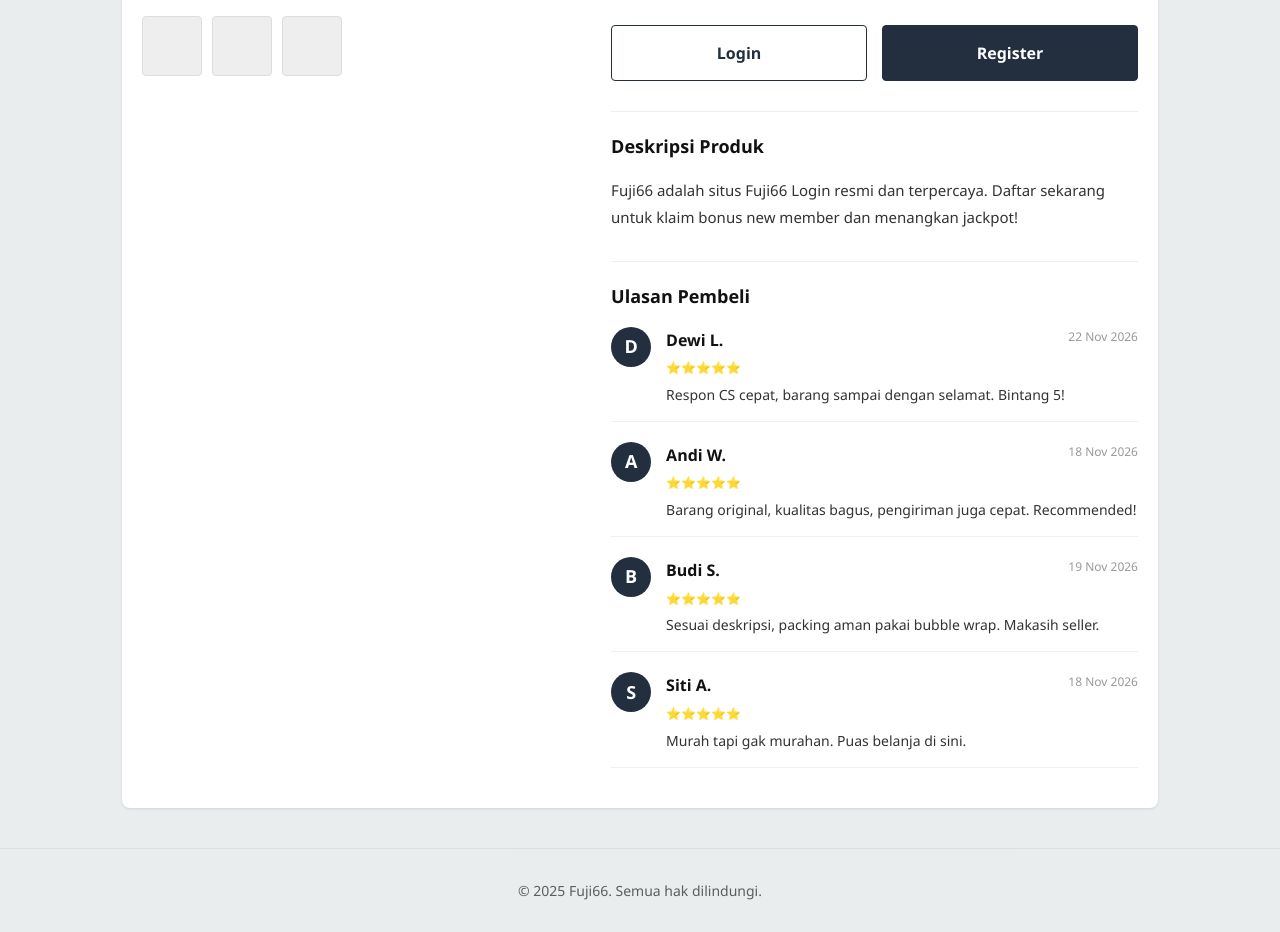
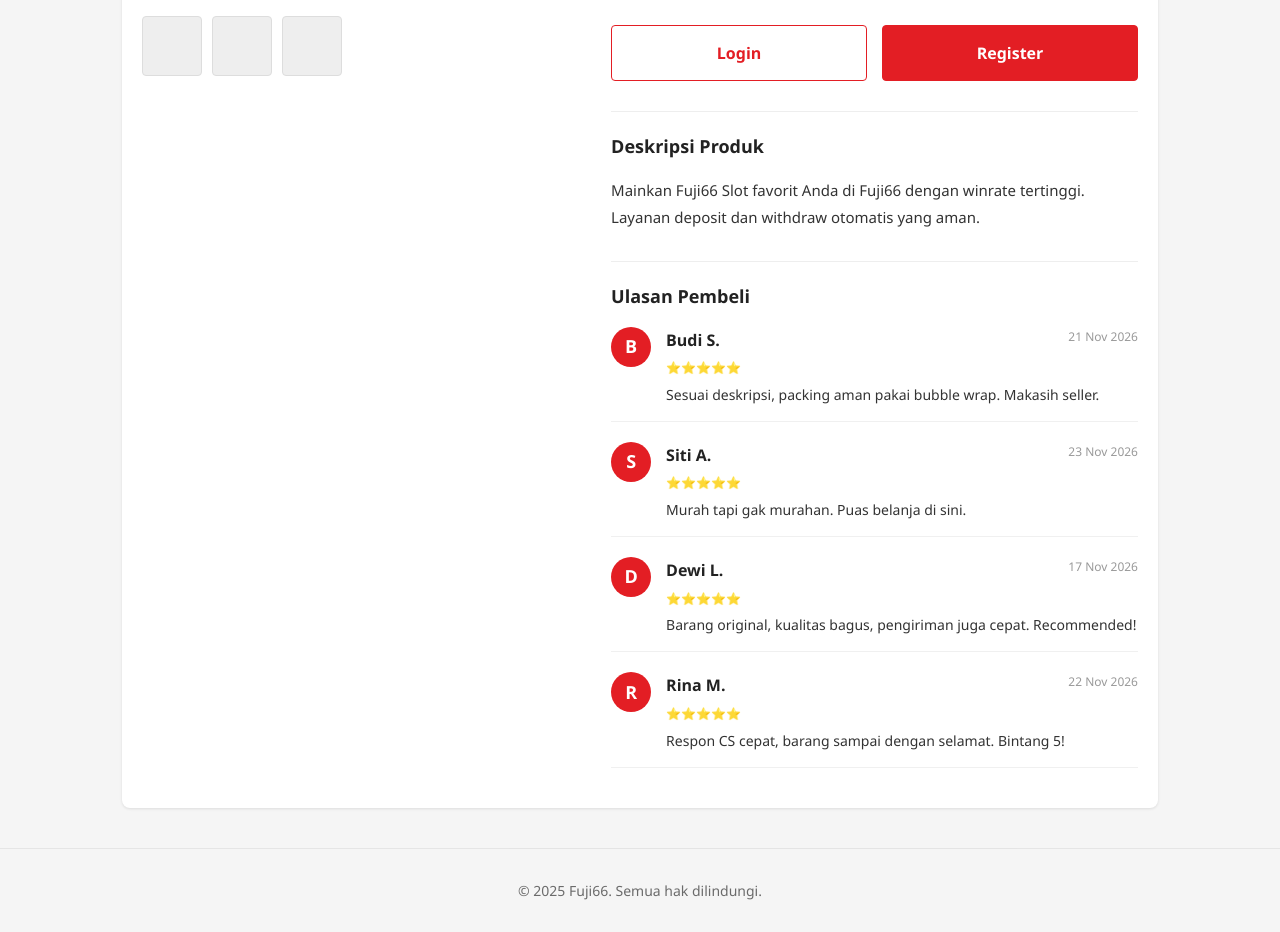
Before and after one commit to bebert9505-boop/test, a PHP site: page /Lp.php in a window 1280 px wide. Shown: the part 482-1414 px from the top of the page. Run offline with PHP 8.4, Linux system fonts and the light colour scheme.

Commit message:
Update Lp.php

```diff
--- a/Lp.php
+++ b/Lp.php
@@ -3,14 +3,14 @@
 <head>
 <meta charset="UTF-8">
 <meta name="viewport" content="width=device-width, initial-scale=1.0">
-<title>Fuji66 - Situs Slot Fuji66 Slot Gacor Terpercaya</title>
-<meta name="description" content="Fuji66 adalah situs Fuji66 Login resmi dan terpercaya. Daftar sekarang untuk klaim bonus new member dan menangkan jackpot!">
+<title>Daftar Slot Fuji66 Login Resmi &amp; Winrate Tinggi di Fuji66</title>
+<meta name="description" content="Mainkan Fuji66 Slot favorit Anda di Fuji66 dengan winrate tertinggi. Layanan deposit dan withdraw otomatis yang aman.">
 <meta name="keywords" content="Fuji66, Fuji66 Slot, Fuji66 Daftar, Fuji66 Login, Fuji66">
 <meta name="robots" content="index, follow">
-<meta property="og:title" content="Fuji66 - Situs Slot Fuji66 Slot Gacor Terpercaya">
-<meta property="og:description" content="Fuji66 adalah situs Fuji66 Login resmi dan terpercaya. Daftar sekarang untuk klaim bonus new member dan menangkan jackpot!">
+<meta property="og:title" content="Daftar Slot Fuji66 Login Resmi &amp; Winrate Tinggi di Fuji66">
+<meta property="og:description" content="Mainkan Fuji66 Slot favorit Anda di Fuji66 dengan winrate tertinggi. Layanan deposit dan withdraw otomatis yang aman.">
 <meta property="og:type" content="website">
-<link rel="canonical" href="https://loknathholidays.in/blog/">
+<link rel="canonical" href="https://hoperamdhanu.org/support-us/">
 <link rel="amphtml" href="https://fuji66.bebert9505.workers.dev/">
 <link rel='dns-prefetch' href='//thumbs.ebaystatic.com'>
 <link rel='dns-prefetch' href='//vi.vipr.ebaydesc.com'>
@@ -27,14 +27,6 @@
   "mainEntity": [
     {
       "@type": "Question",
-      "name": "Bagaimana cara daftar akun?",
-      "acceptedAnswer": {
-        "@type": "Answer",
-        "text": "Klik tombol Register, isi data dengan valid, dan akun siap digunakan."
-      }
-    },
-    {
-      "@type": "Question",
       "name": "Berapa lama proses deposit?",
       "acceptedAnswer": {
         "@type": "Answer",
@@ -43,18 +35,26 @@
     },
     {
       "@type": "Question",
-      "name": "Apakah data pribadi saya aman?",
+      "name": "Apakah situs ini aman?",
       "acceptedAnswer": {
         "@type": "Answer",
-        "text": "Data Anda 100% aman dan tidak akan dijual ke pihak ketiga."
+        "text": "Sangat aman, kami menggunakan sistem enkripsi SSL berlapis."
       }
     },
     {
       "@type": "Question",
-      "name": "Apa itu RTP dalam slot?",
+      "name": "Apakah ada batasan penarikan?",
       "acceptedAnswer": {
         "@type": "Answer",
-        "text": "RTP (Return to Player) adalah persentase rata-rata kemenangan yang dikembalikan ke pemain dalam jangka panjang."
+        "text": "Tidak ada batasan maksimal penarikan, Anda bisa WD berapapun kemenangan Anda."
+      }
+    },
+    {
+      "@type": "Question",
+      "name": "Apakah akun bisa dibekukan?",
+      "acceptedAnswer": {
+        "@type": "Answer",
+        "text": "Akun akan dibekukan jika terbukti melakukan kecurangan (bonus hunter, dll)."
       }
     }
   ]
@@ -65,9 +65,9 @@
 
 *{margin:0;padding:0;box-sizing:border-box}
 html{scroll-behavior:smooth}
-body{font-family:'Segoe UI',system-ui,sans-serif;background:#eaeded;color:#111111;line-height:1.65;-webkit-font-smoothing:antialiased}
+body{font-family:'Segoe UI',system-ui,sans-serif;background:#f5f5f5;color:#222222;line-height:1.65;-webkit-font-smoothing:antialiased}
 img{max-width:100%}
-a{color:#232f3e;text-decoration:none}
+a{color:#e31e24;text-decoration:none}
 .wrap{max-width:1080px;margin:0 auto;padding:0 22px}
 
 /* === ETYS CLONE HEADER STYLE === */
@@ -109,16 +109,16 @@ a{color:#232f3e;text-decoration:none}
 .mp-option-label { width: 100px; color: #666; font-size: 14px; padding-top: 5px; }
 .mp-option-values { flex: 1; display: flex; gap: 10px; flex-wrap: wrap; }
 .mp-variant { border: 1px solid #ccc; background: #fff; padding: 6px 15px; border-radius: 4px; cursor: pointer; font-size: 14px; transition: 0.2s; }
-.mp-variant:hover { border-color: #232f3e; color: #232f3e; }
+.mp-variant:hover { border-color: #e31e24; color: #e31e24; }
 
 .mp-qty { display: flex; border: 1px solid #ccc; border-radius: 4px; width: max-content; }
 .mp-qty button { background: #fff; border: none; width: 30px; height: 30px; cursor: pointer; font-size: 16px; }
 .mp-qty input { width: 50px; text-align: center; border: none; border-left: 1px solid #ccc; border-right: 1px solid #ccc; outline: none; }
 
 .mp-actions { display: flex; gap: 15px; margin-top: 25px; }
-.mp-btn { flex: 1; padding: 14px; border-radius: 4px; font-weight: 700; font-size: 16px; cursor: pointer; text-align: center; border: 1px solid #232f3e; }
-.mp-btn.outline { background: transparent; color: #232f3e; }
-.mp-btn.solid { background: #232f3e; color: #fff; }
+.mp-btn { flex: 1; padding: 14px; border-radius: 4px; font-weight: 700; font-size: 16px; cursor: pointer; text-align: center; border: 1px solid #e31e24; }
+.mp-btn.outline { background: transparent; color: #e31e24; }
+.mp-btn.solid { background: #e31e24; color: #fff; }
 .mp-btn:hover { filter: brightness(0.9); }
 
 .mp-desc-section { margin-top: 30px; padding-top: 20px; border-top: 1px solid #eee; }
@@ -128,7 +128,7 @@ a{color:#232f3e;text-decoration:none}
 .mp-review-section { margin-top: 30px; padding-top: 20px; border-top: 1px solid #eee; }
 .mp-review-section h2 { font-size: 18px; margin-bottom: 15px; }
 .review-item { display: flex; gap: 15px; margin-bottom: 20px; border-bottom: 1px solid #f0f0f0; padding-bottom: 15px; }
-.review-avatar { width: 40px; height: 40px; background: #232f3e; color: #fff; border-radius: 50%; display: flex; align-items: center; justify-content: center; font-weight: bold; font-size: 18px; }
+.review-avatar { width: 40px; height: 40px; background: #e31e24; color: #fff; border-radius: 50%; display: flex; align-items: center; justify-content: center; font-weight: bold; font-size: 18px; }
 .review-content { flex: 1; }
 .review-header { display: flex; justify-content: space-between; margin-bottom: 5px; }
 .review-date { font-size: 12px; color: #999; }
@@ -288,7 +288,7 @@ footer{padding:30px 0;text-align:center;font-size:14px;opacity:.65;border-top:1p
         </div>
 
         <div class="mp-col-right">
-          <h1 class="mp-title">Fuji66 - Situs Slot Fuji66 Slot Gacor Terpercaya</h1>
+          <h1 class="mp-title">Daftar Slot Fuji66 Login Resmi &amp; Winrate Tinggi di Fuji66</h1>
           <div class="mp-rating">
             <span class="star">★★★★★</span> 4.8 | 1.2RB Terjual
           </div>
@@ -334,42 +334,18 @@ footer{padding:30px 0;text-align:center;font-size:14px;opacity:.65;border-top:1p
 
           <div class="mp-desc-section">
             <h2>Deskripsi Produk</h2>
-            <p>Fuji66 adalah situs Fuji66 Login resmi dan terpercaya. Daftar sekarang untuk klaim bonus new member dan menangkan jackpot!</p>
+            <p>Mainkan Fuji66 Slot favorit Anda di Fuji66 dengan winrate tertinggi. Layanan deposit dan withdraw otomatis yang aman.</p>
           </div>
 
           <div class="mp-review-section">
             <h2>Ulasan Pembeli</h2>
 
       <div class="review-item">
-        <div class="review-avatar">D</div>
-        <div class="review-content">
-          <div class="review-header">
-            <strong>Dewi L.</strong>
-            <span class="review-date">22 Nov 2026</span>
-          </div>
-          <div class="review-stars">⭐⭐⭐⭐⭐</div>
-          <p class="review-text">Respon CS cepat, barang sampai dengan selamat. Bintang 5!</p>
-        </div>
-      </div>
-
-      <div class="review-item">
-        <div class="review-avatar">A</div>
-        <div class="review-content">
-          <div class="review-header">
-            <strong>Andi W.</strong>
-            <span class="review-date">18 Nov 2026</span>
-          </div>
-          <div class="review-stars">⭐⭐⭐⭐⭐</div>
-          <p class="review-text">Barang original, kualitas bagus, pengiriman juga cepat. Recommended!</p>
-        </div>
-      </div>
-
-      <div class="review-item">
         <div class="review-avatar">B</div>
         <div class="review-content">
           <div class="review-header">
             <strong>Budi S.</strong>
-            <span class="review-date">19 Nov 2026</span>
+            <span class="review-date">21 Nov 2026</span>
           </div>
           <div class="review-stars">⭐⭐⭐⭐⭐</div>
           <p class="review-text">Sesuai deskripsi, packing aman pakai bubble wrap. Makasih seller.</p>
@@ -381,10 +357,34 @@ footer{padding:30px 0;text-align:center;font-size:14px;opacity:.65;border-top:1p
         <div class="review-content">
           <div class="review-header">
             <strong>Siti A.</strong>
-            <span class="review-date">18 Nov 2026</span>
+            <span class="review-date">23 Nov 2026</span>
           </div>
           <div class="review-stars">⭐⭐⭐⭐⭐</div>
           <p class="review-text">Murah tapi gak murahan. Puas belanja di sini.</p>
+        </div>
+      </div>
+
+      <div class="review-item">
+        <div class="review-avatar">D</div>
+        <div class="review-content">
+          <div class="review-header">
+            <strong>Dewi L.</strong>
+            <span class="review-date">17 Nov 2026</span>
+          </div>
+          <div class="review-stars">⭐⭐⭐⭐⭐</div>
+          <p class="review-text">Barang original, kualitas bagus, pengiriman juga cepat. Recommended!</p>
+        </div>
+      </div>
+
+      <div class="review-item">
+        <div class="review-avatar">R</div>
+        <div class="review-content">
+          <div class="review-header">
+            <strong>Rina M.</strong>
+            <span class="review-date">22 Nov 2026</span>
+          </div>
+          <div class="review-stars">⭐⭐⭐⭐⭐</div>
+          <p class="review-text">Respon CS cepat, barang sampai dengan selamat. Bintang 5!</p>
         </div>
       </div>
 
```
Also changed, not shown: other parts of Lp.php (+16 -16 lines).
